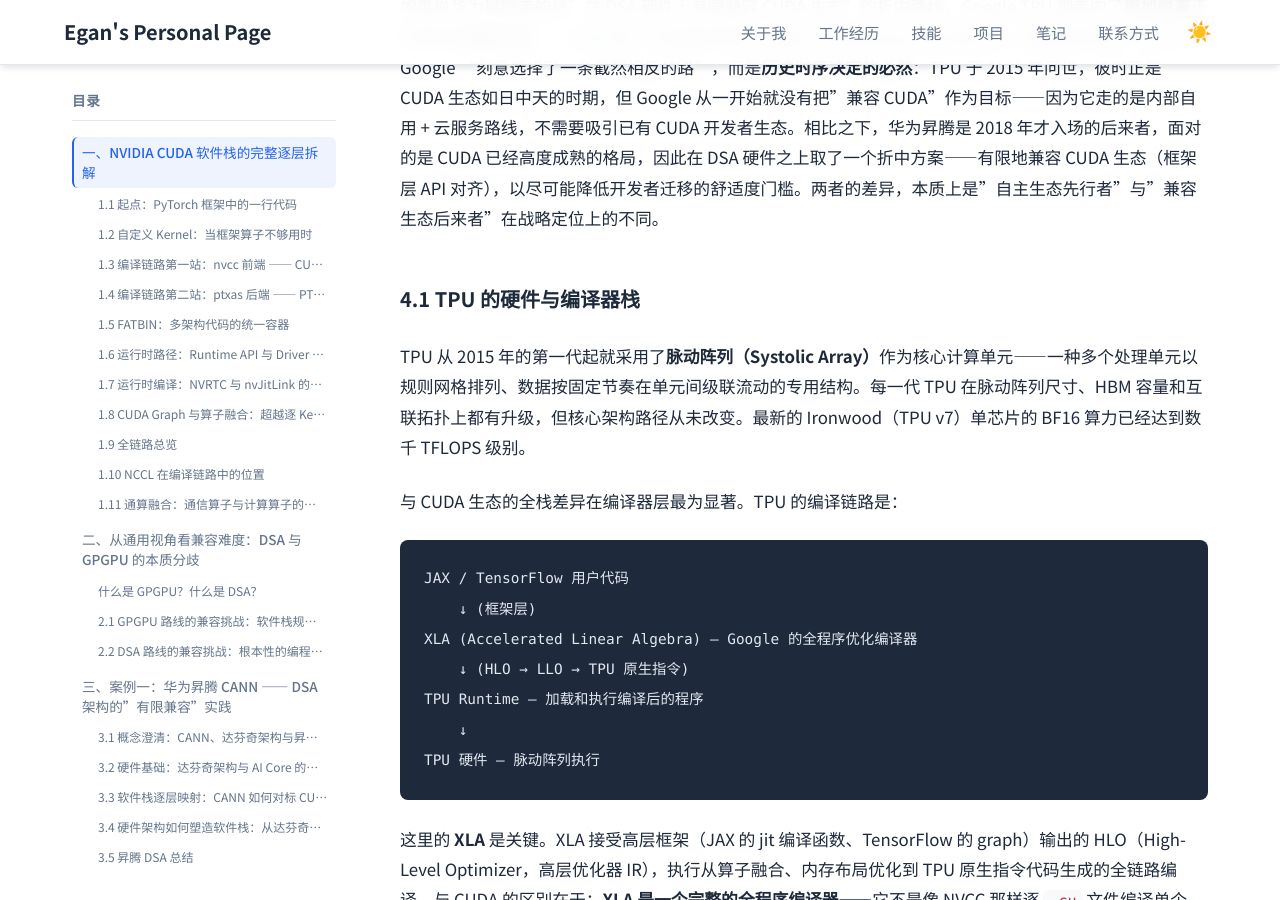
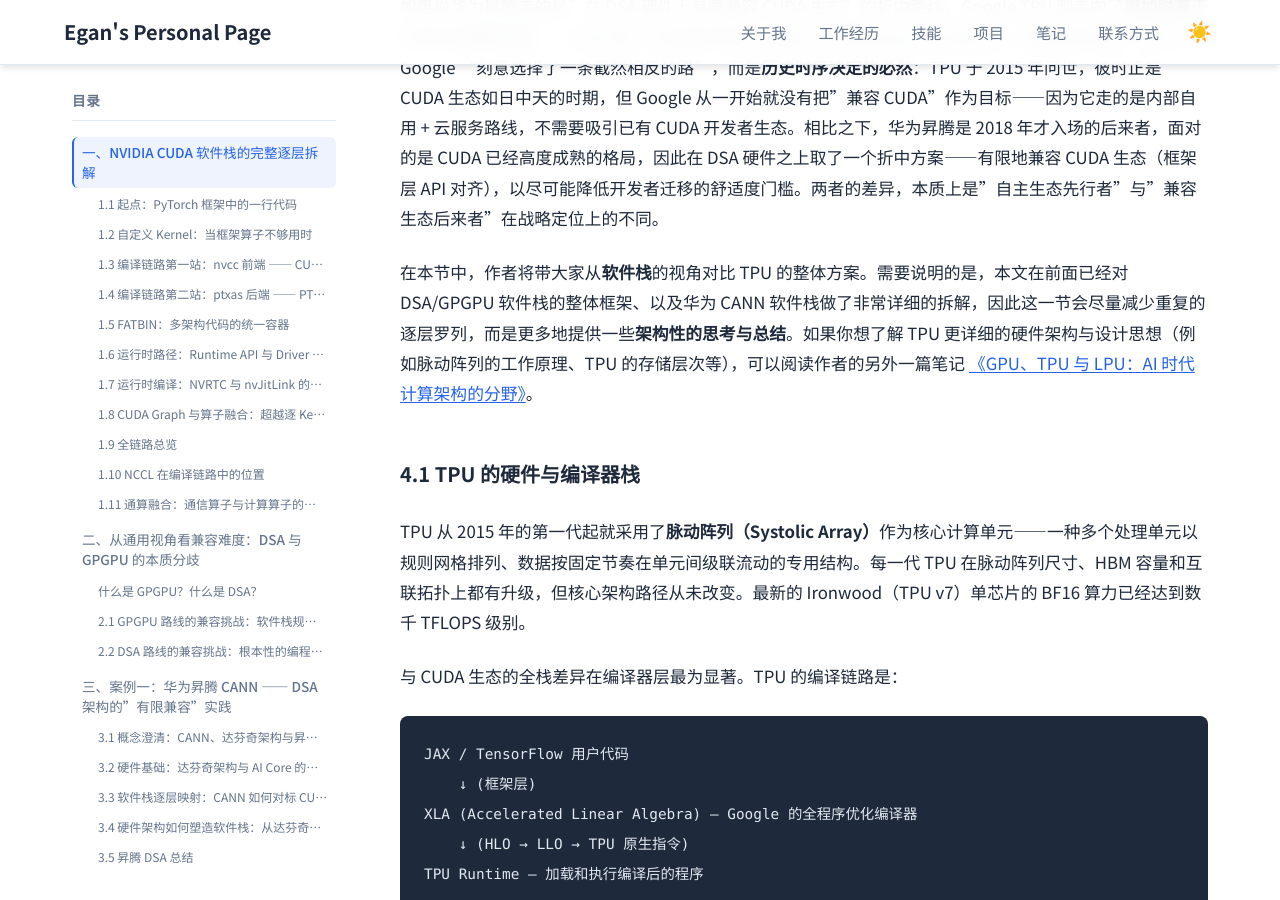
Before and after one commit to Lejun-Hu/Lejun-Hu.github.io, a Jekyll site: the page built from _notes/2026-8-15-cuda-ecosystem-compatibility.md, in a window 1280 px wide and 900 px high, scrolled down 49482 px. Built offline with Jekyll 4.4.1, drawn with Linux system fonts in a browser that asks for light colours.

Commit message:
add TPU section intro with cross-reference to architecture note

```diff
--- a/_notes/2026-8-15-cuda-ecosystem-compatibility.md
+++ b/_notes/2026-8-15-cuda-ecosystem-compatibility.md
@@ -1013,6 +1013,8 @@ dist.init_process_group(backend="hccl")
 
 如果说华为昇腾走的是"在 DSA 硬件上有限兼容 CUDA 生态"的折中路线，Google TPU 则走向了**更加脱离于 CUDA 生态的方向**——从指令集、编译器到框架，构建了一套完全自主的全栈生态。需要澄清的是，这并非 Google "刻意选择了一条截然相反的路"，而是**历史时序决定的必然**：TPU 于 2015 年问世，彼时正是 CUDA 生态如日中天的时期，但 Google 从一开始就没有把"兼容 CUDA"作为目标——因为它走的是内部自用 + 云服务路线，不需要吸引已有 CUDA 开发者生态。相比之下，华为昇腾是 2018 年才入场的后来者，面对的是 CUDA 已经高度成熟的格局，因此在 DSA 硬件之上取了一个折中方案——有限地兼容 CUDA 生态（框架层 API 对齐），以尽可能降低开发者迁移的舒适度门槛。两者的差异，本质上是"自主生态先行者"与"兼容生态后来者"在战略定位上的不同。
 
+在本节中，作者将带大家从**软件栈**的视角对比 TPU 的整体方案。需要说明的是，本文在前面已经对 DSA/GPGPU 软件栈的整体框架、以及华为 CANN 软件栈做了非常详细的拆解，因此这一节会尽量减少重复的逐层罗列，而是更多地提供一些**架构性的思考与总结**。如果你想了解 TPU 更详细的硬件架构与设计思想（例如脉动阵列的工作原理、TPU 的存储层次等），可以阅读作者的另外一篇笔记 [《GPU、TPU 与 LPU：AI 时代计算架构的分野》](https://lejun-hu.github.io/notes/gpu-tpu-lpu-architecture/)。
+
 ### 4.1 TPU 的硬件与编译器栈
 
 TPU 从 2015 年的第一代起就采用了**脉动阵列（Systolic Array）**作为核心计算单元——一种多个处理单元以规则网格排列、数据按固定节奏在单元间级联流动的专用结构。每一代 TPU 在脉动阵列尺寸、HBM 容量和互联拓扑上都有升级，但核心架构路径从未改变。最新的 Ironwood（TPU v7）单芯片的 BF16 算力已经达到数千 TFLOPS 级别。
```
